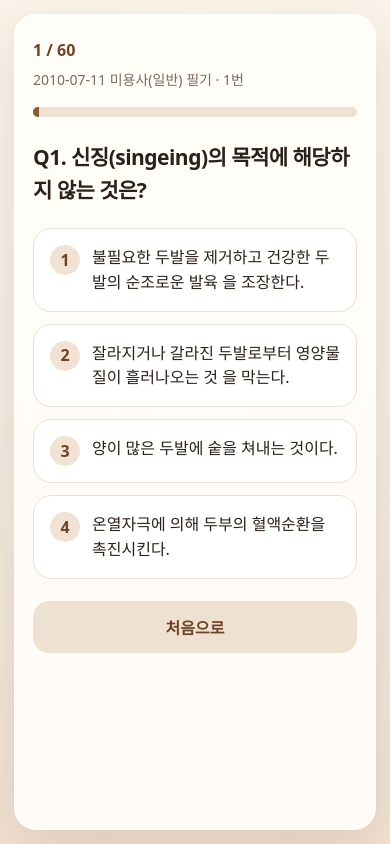
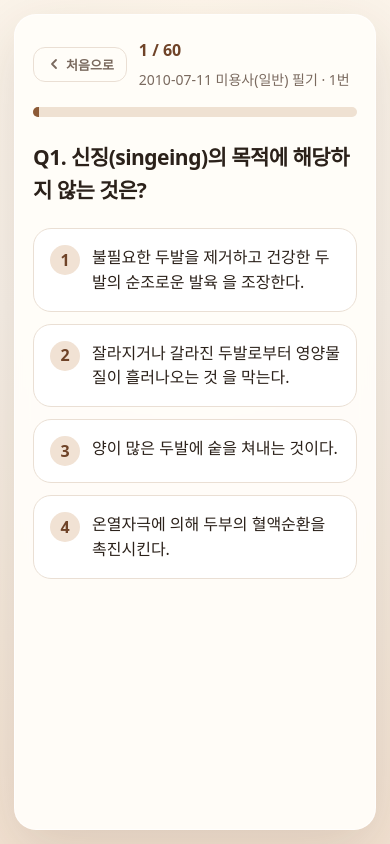
Before and after one commit to dev-jhjoo/hair_written_quiz_app, a plain HTML site: page index.html in a window 390 px wide. Both pictures are taken after a click on the button "문제풀이 시작". Drawn offline with Linux system fonts and the light colour scheme.

Commit message:
처음으로 버튼 위치 이동 및 확인 다이얼로그 추가

```diff
--- a/app.js
+++ b/app.js
@@ -132,7 +132,13 @@ function renderQuestion() {
   renderShell(`
     <section class="card">
       <div class="top-bar">
-        <div>
+        <button class="back-button" id="homeButton">
+          <svg width="16" height="16" viewBox="0 0 16 16" fill="none" aria-hidden="true">
+            <path d="M10 12L6 8l4-4" stroke="currentColor" stroke-width="1.8" stroke-linecap="round" stroke-linejoin="round"/>
+          </svg>
+          처음으로
+        </button>
+        <div class="top-bar-right">
           <div class="progress-text">${state.currentIndex + 1} / ${state.quizQuestions.length}</div>
           <div class="round-text">${escapeHtml(question.roundTitle || `${question.roundDate} 회차`)} · ${question.number}번</div>
         </div>
@@ -143,17 +149,18 @@ function renderQuestion() {
       ${warning}
       <div class="choice-list">${choices}</div>
       ${feedback}
-      <div class="bottom-actions">
-        <button class="secondary-button" id="homeButton">처음으로</button>
-        ${nextButton}
-      </div>
+      ${nextButton ? `<div class="bottom-actions">${nextButton}</div>` : ""}
     </section>
   `);
 
   document.querySelectorAll("[data-choice]").forEach((button) => {
     button.addEventListener("click", () => selectAnswer(Number(button.dataset.choice)));
   });
-  document.querySelector("#homeButton").addEventListener("click", renderHome);
+  document.querySelector("#homeButton").addEventListener("click", () => {
+    if (confirm("처음 화면으로 돌아가면 현재 진행 상황이 사라집니다.\n처음으로 돌아가시겠습니까?")) {
+      renderHome();
+    }
+  });
   const next = document.querySelector("#nextButton");
   if (next) {
     next.addEventListener("click", goNext);
--- a/styles.css
+++ b/styles.css
@@ -196,10 +196,36 @@ select:focus, button:focus-visible {
 
 .top-bar {
   display: flex;
-  justify-content: space-between;
-  align-items: flex-start;
-  gap: 16px;
+  align-items: center;
+  gap: 12px;
   margin-bottom: 18px;
+}
+
+.back-button {
+  display: inline-flex;
+  align-items: center;
+  gap: 4px;
+  flex-shrink: 0;
+  padding: 7px 12px;
+  border-radius: 12px;
+  background: transparent;
+  color: var(--muted);
+  font-size: 13px;
+  font-weight: 700;
+  cursor: pointer;
+  border: 1px solid var(--line);
+  transition: background 0.12s ease, color 0.12s ease, border-color 0.12s ease;
+}
+
+.back-button:hover {
+  background: var(--soft);
+  color: var(--primary-dark);
+  border-color: #d1ad8f;
+}
+
+.top-bar-right {
+  flex: 1;
+  text-align: right;
 }
 
 .progress-text {
@@ -333,9 +359,6 @@ select:focus, button:focus-visible {
 }
 
 .bottom-actions {
-  display: grid;
-  grid-template-columns: 1fr 1fr;
-  gap: 10px;
   margin-top: 22px;
 }
 
@@ -377,16 +400,17 @@ select:focus, button:focus-visible {
   }
 
   .top-bar {
-    display: block;
+    flex-wrap: wrap;
+  }
+
+  .top-bar-right {
+    text-align: left;
   }
 
   .meta-grid {
     grid-template-columns: 1fr;
   }
 
-  .bottom-actions {
-    grid-template-columns: 1fr;
-  }
 }
 
 .explanation {
```
